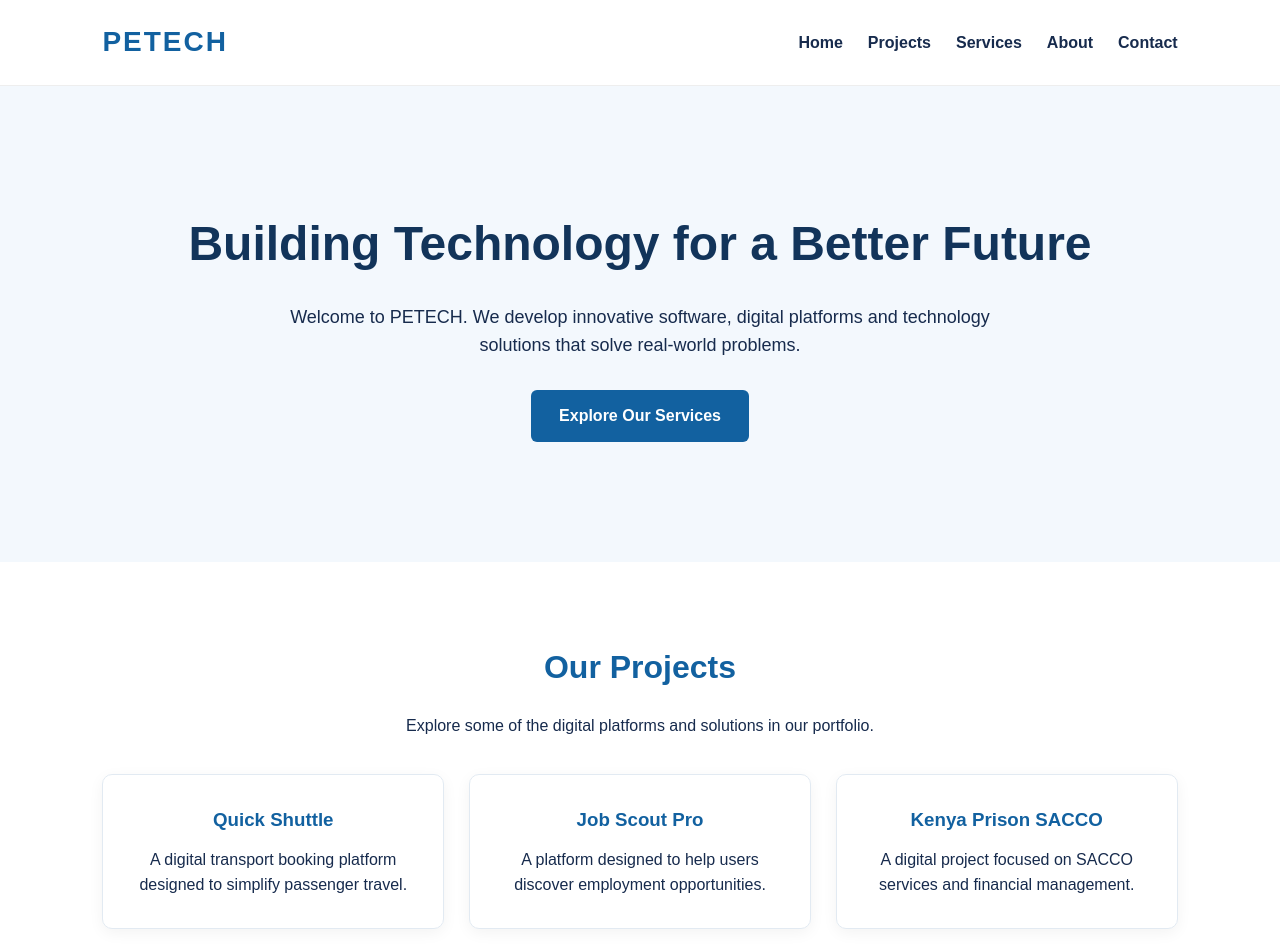
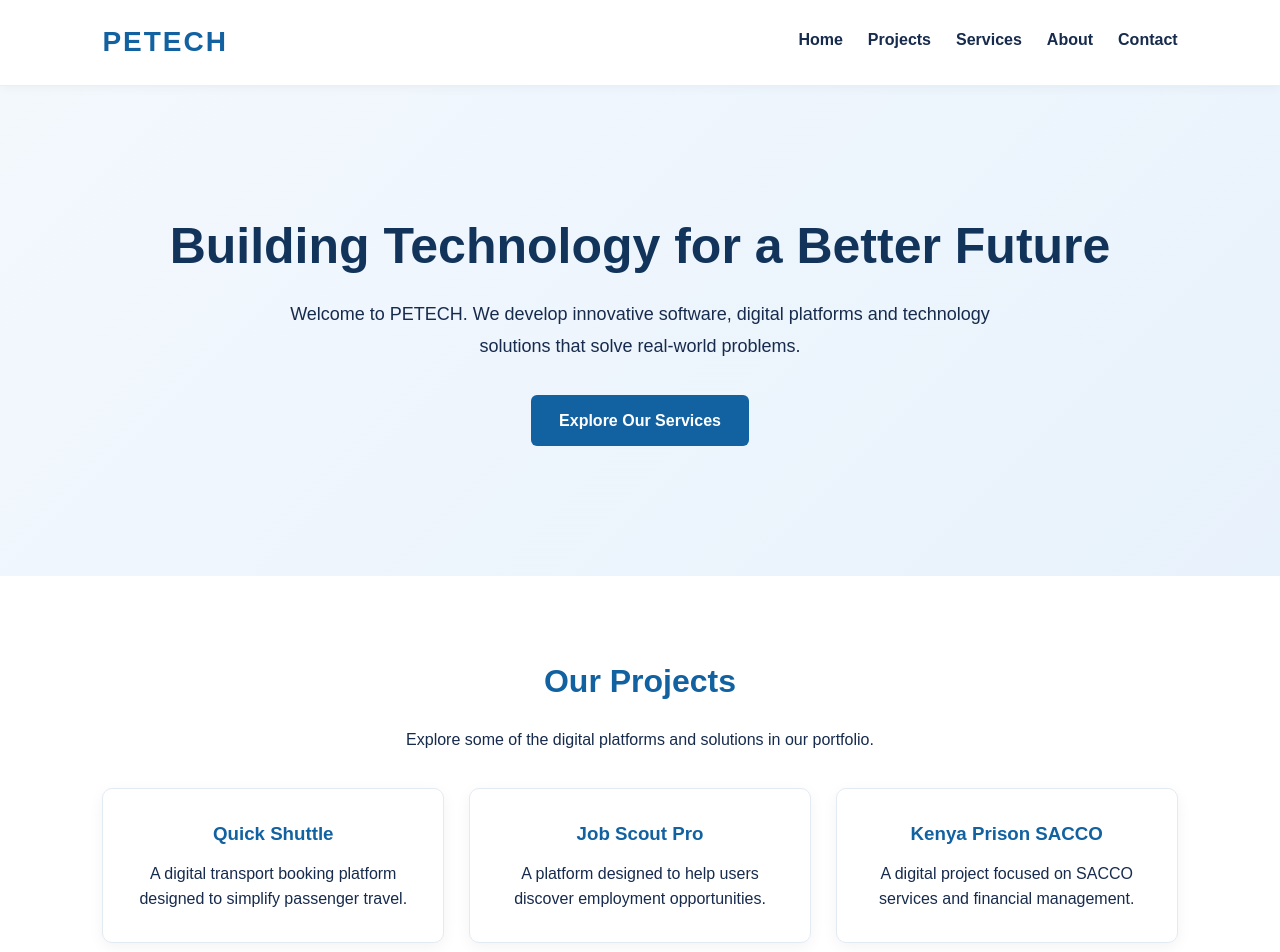
Before and after one commit to peterlemreng/peterlemreng.github.io, a plain HTML site: page index.html in a window 1280 px wide. Shown: the top 952 px of the page. Drawn offline with Linux system fonts and the light colour scheme.

Commit message:
Improve PETECH website structure and styling

```diff
--- a/index.html
+++ b/index.html
@@ -10,9 +10,9 @@
 <body>
 
     <header>
-        <div class="logo">PETECH</div>
+    <a href="#home" class="logo" aria-label="PETECH Home">PETECH</a>
 
-        <nav>
+    <nav aria-label="Main navigation">
         <a href="#home">Home</a>
         <a href="#projects">Projects</a>
         <a href="#services">Services</a>
@@ -42,20 +42,20 @@
 
             <div class="project-list">
 
-                <div class="project">
+                <article class="project">
                     <h3>Quick Shuttle</h3>
                     <p>A digital transport booking platform designed to simplify passenger travel.</p>
-                </div>
+                </article>
 
-                <div class="project">
+                <article class="project">
                     <h3>Job Scout Pro</h3>
                     <p>A platform designed to help users discover employment opportunities.</p>
-                </div>
+                </article>
 
-                <div class="project">
+                <article class="project">
                     <h3>Kenya Prison SACCO</h3>
                     <p>A digital project focused on SACCO services and financial management.</p>
-                </div>
+                </article>
 
             </div>
 
@@ -68,20 +68,20 @@
 
             <div class="service-list">
 
-                <div class="service">
+                <article class="service">
                     <h3>Software Development</h3>
                     <p>Building reliable web and mobile applications.</p>
-                </div>
+                </article>
 
-                <div class="service">
+                <article class="service">
                     <h3>Web Development</h3>
                     <p>Creating modern, responsive and professional websites.</p>
-                </div>
+                </article>
 
-                <div class="service">
+                <article class="service">
                     <h3>Digital Solutions</h3>
                     <p>Developing technology solutions that solve real-world problems.</p>
-                </div>
+                </article>
 
             </div>
 
@@ -111,9 +111,11 @@
 
             <p>Have a project or business idea? Let's build something great together.</p>
 
+            <address>
                 <p>Email: peterlemreng1987@gmail.com</p>
 
                 <p>Website: petech.co.ke</p>
+            </address>
 
         </section>
     </main>
--- a/style.css
+++ b/style.css
@@ -47,6 +47,10 @@ header {
     padding: 20px 8%;
     background: #ffffff;
     border-bottom: 1px solid #eeeeee;
+    position: sticky;
+    top: 0;
+    z-index: 100;
+    box-shadow: 0 2px 10px rgba(0, 0, 0, 0.04);
 }
 
 .logo {
@@ -54,6 +58,7 @@ header {
     font-weight: bold;
     color: #1261a0;
     letter-spacing: 2px;
+    text-decoration: none;
 }
 
 /* Navigation */
@@ -66,11 +71,28 @@ nav a {
     text-decoration: none;
     color: #172b4d;
     font-weight: 600;
+    position: relative;
+    padding-bottom: 5px;
     transition: color 0.3s;
+}
+
+nav a::after {
+    content: "";
+    position: absolute;
+    left: 0;
+    bottom: 0;
+    width: 0;
+    height: 2px;
+    background: #1261a0;
+    transition: width 0.3s ease;
 }
 
 nav a:hover {
     color: #1261a0;
+}
+
+nav a:hover::after {
+    width: 100%;
 }
 
 /* General Sections */
@@ -92,20 +114,22 @@ section > p {
 
 /* Home Section */
 .hero {
-    padding: 120px 8%;
-    background: #f3f8fd;
+    padding: 130px 8%;
+    background: linear-gradient(135deg, #f3f8fd 0%, #e8f2fc 100%);
 }
 
 .hero h1 {
-    font-size: clamp(32px, 5vw, 48px);
+    font-size: clamp(34px, 5vw, 50px);
     color: #12345a;
-    margin-bottom: 20px;
+    margin-bottom: 22px;
+    line-height: 1.2;
 }
 
 .hero p {
     max-width: 700px;
-    margin: 0 auto 30px;
+    margin: 0 auto 32px;
     font-size: 18px;
+    line-height: 1.8;
 }
 
 /* Buttons */
@@ -140,12 +164,13 @@ section > p {
     border: 1px solid #e2eaf2;
     border-radius: 10px;
     box-shadow: 0 4px 15px rgba(0, 0, 0, 0.05);
-    transition: transform 0.3s;
+    transition: transform 0.3s ease, box-shadow 0.3s ease;
 }
 
 .service:hover,
 .project:hover {
     transform: translateY(-5px);
+    box-shadow: 0 8px 22px rgba(0, 0, 0, 0.09);
 }
 
 .service h3,
@@ -257,3 +282,7 @@ section > p {
         gap: 30px;
     }
 }
+
+.contact address {
+    font-style: normal;
+}
```
Lines whose indentation alone changed are shown as unchanged.
